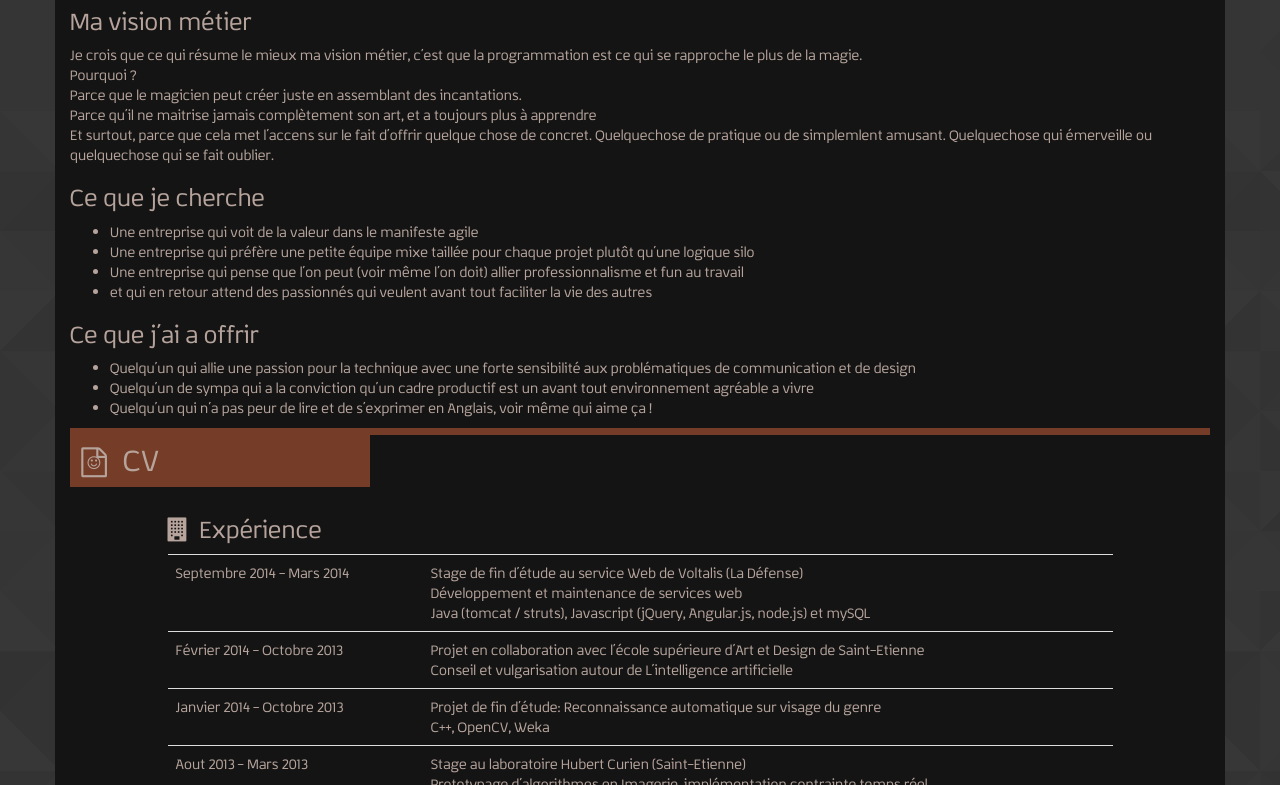
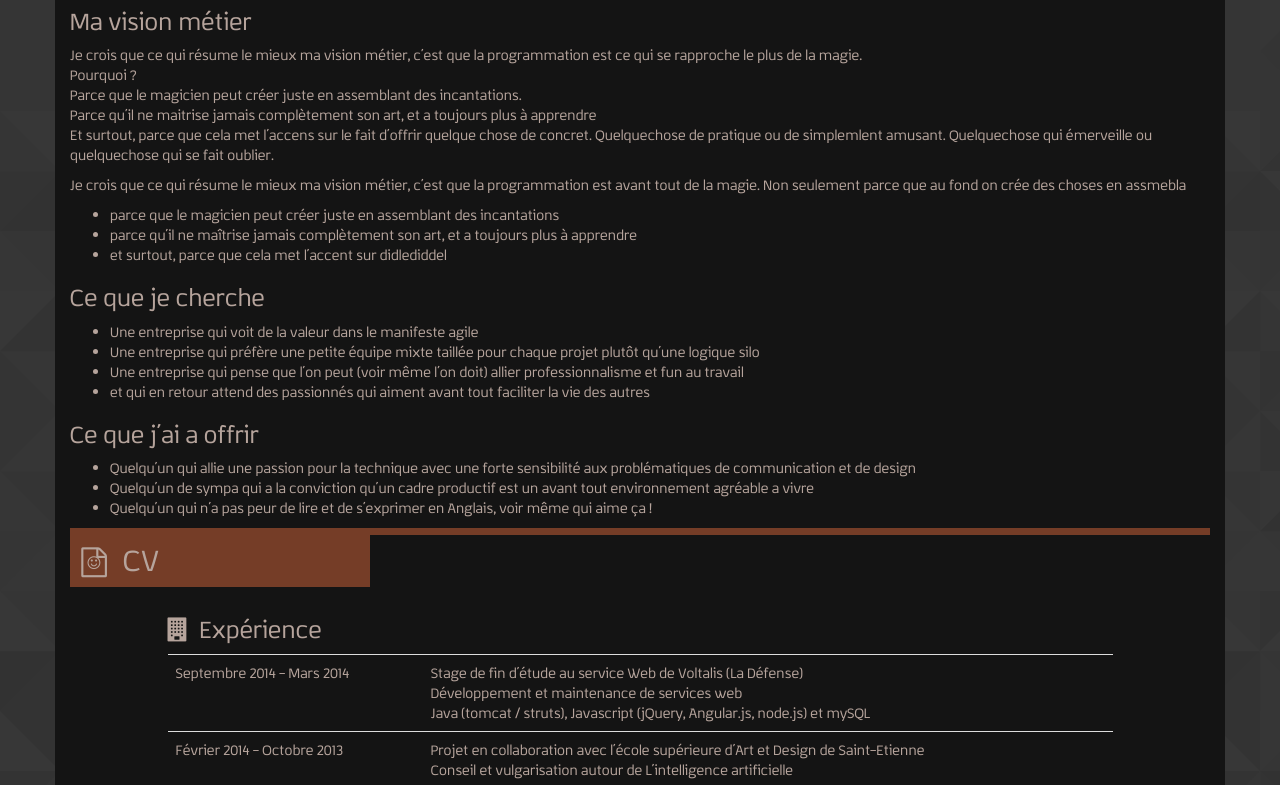
Before and after one commit to MarcMonchablon/pupweb, a website: page site/index.jade in a window 1280 px wide. Shown: the part 489-1274 px from the top of the page. Drawn offline with nearby package versions, Linux system fonts and the light colour scheme; files that its build step writes are made by us from their sources.

Commit message:
Changed Header font + modified text

```diff
--- a/site/css/main.styl
+++ b/site/css/main.styl
@@ -20,6 +20,7 @@ header
   p
     font-size 2.5em
     color black
+    font-family 'Permanent Marker', cursive
 
 .mainContainer
   margin auto
--- a/site/includes/motivation.jade
+++ b/site/includes/motivation.jade
@@ -9,12 +9,21 @@ p.
   <br/>
   Et surtout, parce que cela met l&#39;accens sur le fait d&#39;offrir quelque chose de concret. Quelquechose de pratique ou de simplemlent amusant. Quelquechose qui émerveille ou quelquechose qui se fait oublier.
 
+p.
+  Je crois que ce qui résume le mieux ma vision métier, c&#39;est que la programmation est avant tout de la magie.
+  Non seulement parce que au fond on crée des choses en assmebla
+
+ul
+  li parce que le magicien peut créer juste en assemblant des incantations
+  li parce qu&#39;il ne maîtrise jamais complètement son art, et a toujours plus à apprendre
+  li et surtout, parce que cela met l&#39;accent sur didlediddel
+
 h3 Ce que je cherche
 ul
   li Une entreprise qui voit de la valeur dans le manifeste agile
-  li Une entreprise qui préfère une petite équipe mixe taillée pour chaque projet plutôt qu&#39;une logique silo
+  li Une entreprise qui préfère une petite équipe mixte taillée pour chaque projet plutôt qu&#39;une logique silo
   li Une entreprise qui pense que l&#39;on peut (voir même l&#39;on doit) allier professionnalisme et fun au travail
-  li et qui en retour attend des passionnés qui veulent avant tout faciliter la vie des autres
+  li et qui en retour attend des passionnés qui aiment avant tout faciliter la vie des autres
 
 h3 Ce que j&#39;ai a offrir
 ul
--- a/site/index.jade
+++ b/site/index.jade
@@ -7,6 +7,7 @@
     link(rel="stylesheet", href="ressources/vendor/bootstrap/css/bootstrap.css")
     link(rel="stylesheet", href="ressources/vendor/fontAwesome/css/font-awesome.css")
     link(rel="stylesheet", href="ressources/materials/Korpo_Sans_Family_Webfonts/stylesheet.css")
+    link(href='http://fonts.googleapis.com/css?family=Permanent+Marker', rel='stylesheet', type='text/css')
     link(rel="stylesheet", href="css/main.css")
 
   body
```
Also changed, not shown: site/css/main.css, site/includes/motivation.html, site/index.html.
